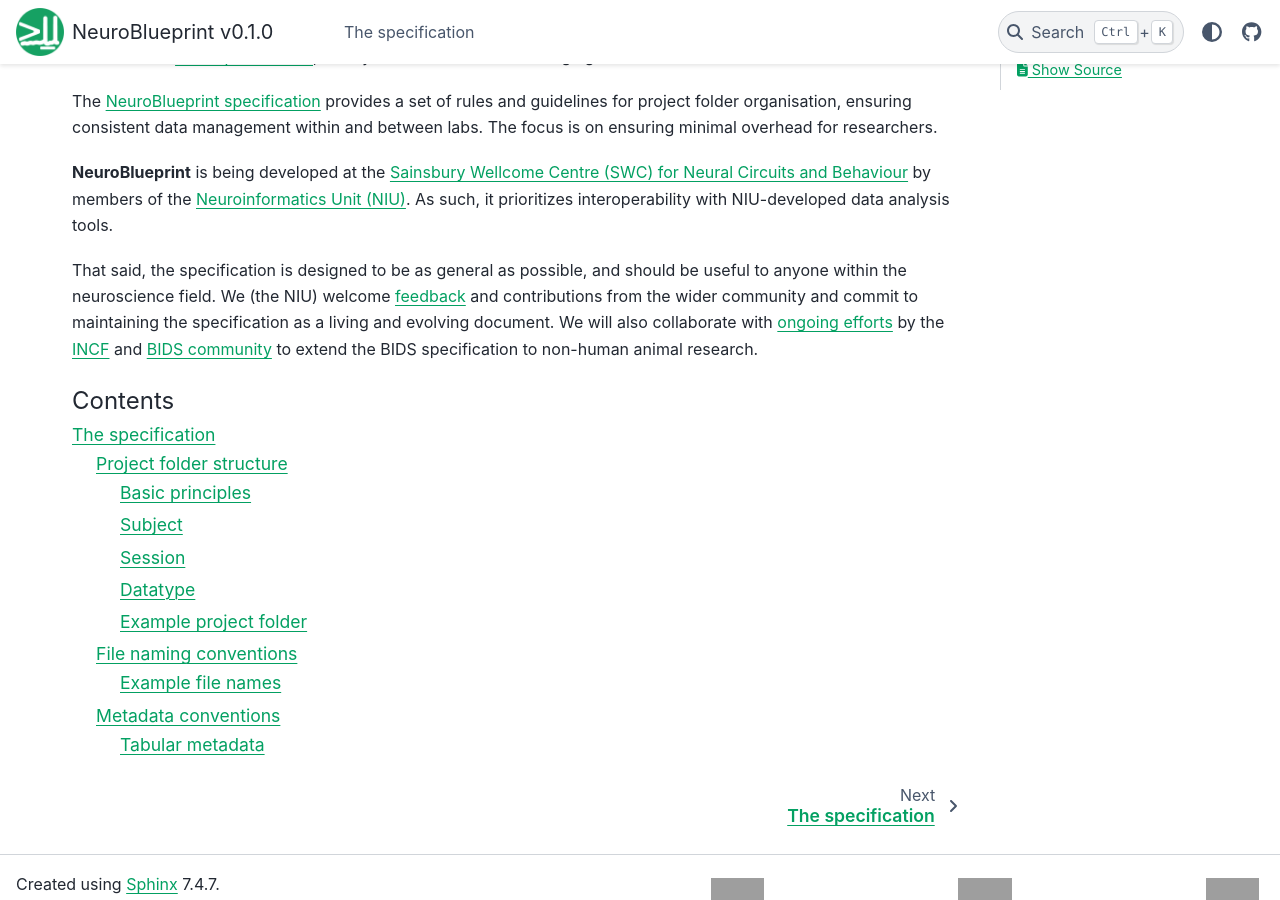
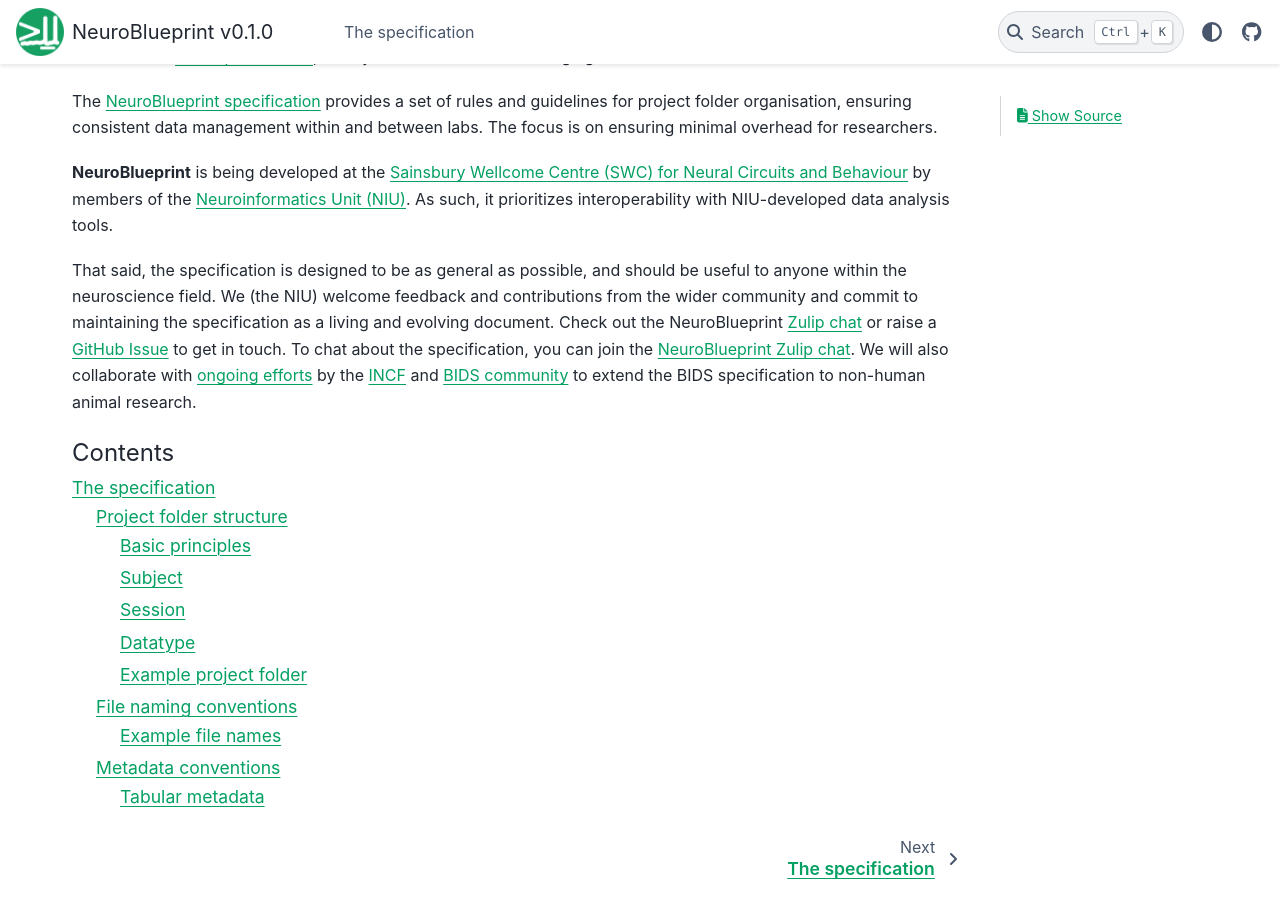
Before and after one commit to neuroinformatics-unit/NeuroBlueprint, a Sphinx documentation site: the page built from docs/source/index.md, in a window 1280 px wide and 900 px high, scrolled down 456 px. Built offline with Sphinx 7.4.7 and the PyData theme 0.15.4, drawn with Linux system fonts in a browser that asks for light colours; grey boxes are pictures that could not be loaded.

Commit message:
Add zulip links to the readme and index. (#39)
* Add zulip links to the readme and index.

* Remove github discussions reference from text, change wording slightly.

````diff
--- a/docs/source/index.md
+++ b/docs/source/index.md
@@ -9,7 +9,7 @@
 
 **NeuroBlueprint** is being developed at the [Sainsbury Wellcome Centre (SWC) for Neural Circuits and Behaviour](https://www.sainsburywellcome.org/) by members of the [Neuroinformatics Unit (NIU)](https://neuroinformatics.dev/). As such, it prioritizes interoperability with NIU-developed data analysis tools.
 
-That said, the specification is designed to be as general as possible, and should be useful to anyone within the neuroscience field. We (the NIU) welcome [feedback](https://github.com/neuroinformatics-unit/NeuroBlueprint/discussions) and contributions from the wider community and commit to maintaining the specification as a living and evolving document. We will also collaborate with [ongoing efforts](https://github.com/INCF/neuroscience-data-structure) by the [INCF](https://www.incf.org/) and [BIDS community](https://bids.neuroimaging.io/) to extend the BIDS specification to non-human animal research.
+That said, the specification is designed to be as general as possible, and should be useful to anyone within the neuroscience field. We (the NIU) welcome feedback and contributions from the wider community and commit to maintaining the specification as a living and evolving document. Check out the NeuroBlueprint [Zulip chat](https://neuroinformatics.zulipchat.com/#narrow/stream/406000-SWC-Blueprint) or raise a [GitHub Issue](https://github.com/neuroinformatics-unit/NeuroBlueprint/issues) to get in touch. To chat about the specification, you can join the [NeuroBlueprint Zulip chat](https://neuroinformatics.zulipchat.com/#narrow/stream/406000-SWC-Blueprint). We will also collaborate with [ongoing efforts](https://github.com/INCF/neuroscience-data-structure) by the [INCF](https://www.incf.org/) and [BIDS community](https://bids.neuroimaging.io/) to extend the BIDS specification to non-human animal research.
 
 ```{toctree}
 :maxdepth: 3
````
Also changed, not shown: README.md (+1 -1 lines).
